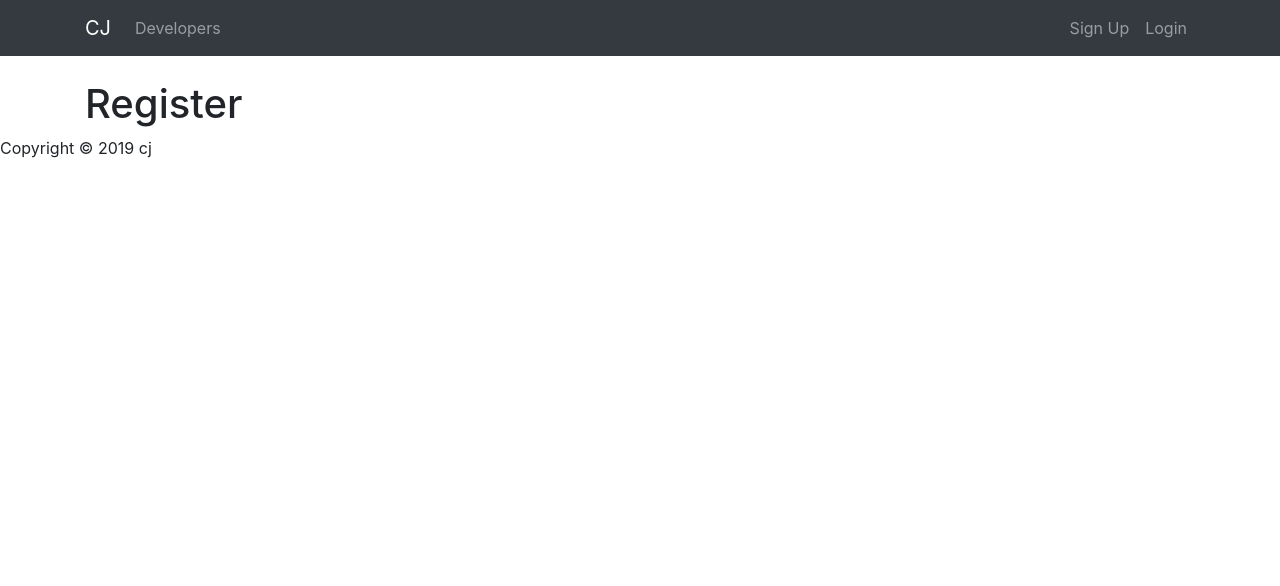
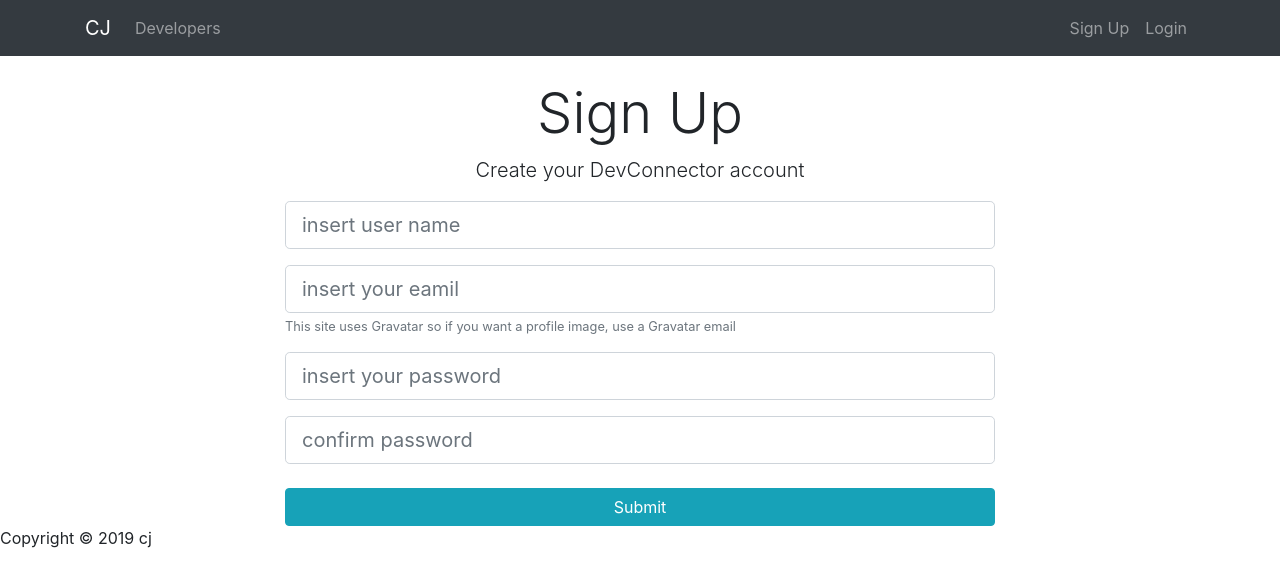
Before and after one commit to park-chang-jin/blog, a React (Create React App) app in the folder client/: page /register in a window 1280 px wide. Shown: the top 586 px of the page. Built offline with nearby package versions, Linux system fonts and the light colour scheme.

Commit message:
Register

```diff
--- a/client/src/Components/auth/Register.js
+++ b/client/src/Components/auth/Register.js
@@ -1,14 +1,106 @@
 import React, { Component } from 'react';
 
 class Register extends Component {
+
+    constructor() {
+        super();
+        this.state = {
+            name: '',
+            email: '',
+            password: '',
+            password2: '',
+            errors: {}
+        };
+
+        this.onChange = this.onChange.bind(this);
+        this.onSubmit = this.onSubmit.bind(this);
+
+    }
+
+    onChange(e) {
+        this.setState({ [e.target.name]: e.target.value });
+    }
+
+    onSubmit(e) {
+        e.preventDefault();
+
+        const newUser = {
+            name: this.state.name,
+            email: this.state.email,
+            password: this.state.password,
+            password2: this.state.password2
+        };
+
+        console.log(newUser);
+
+    }
+
+
+
     render() {
 
         return (
-            <div>
-                <h1>Register</h1>
+            <div className="register">
+                <div className="container">
+                    <div className="row">
+                        <div className="col-md-8 m-auto">
+                            <h1 className="display-4 text-center">Sign Up</h1>
+                            <p className="lead text-center">
+                                Create your DevConnector account
+                            </p>
+                            <form onSubmit={this.onSubmit}>
+                                <div className="form-group">
+                                    <input
+                                        type="text"
+                                        className="form-control form-control-lg"
+                                        placeholder="insert user name"
+                                        name="name"
+                                        value={this.state.name}
+                                        onChange={this.onChange}
+                                    />
+                                </div>
+                                <div className="form-group">
+                                    <input
+                                        type="email"
+                                        className="form-control form-control-lg"
+                                        placeholder="insert your eamil"
+                                        name="email"
+                                        value={this.state.email}
+                                        onChange={this.onChange}
+                                    />
+                                    <small className="form-text text-muted">
+                                        This site uses Gravatar so if you want a profile image, use
+                                        a Gravatar email
+                                    </small>
+                                </div>
+                                <div className="form-group">
+                                    <input
+                                        type="password"
+                                        className="form-control form-control-lg"
+                                        placeholder="insert your password"
+                                        name="password"
+                                        value={this.state.password}
+                                        onChange={this.onChange}
+                                    />
+                                </div>
+                                <div className="form-group">
+                                    <input
+                                        type="password"
+                                        className="form-control form-control-lg"
+                                        placeholder="confirm password"
+                                        name="password2"
+                                        value={this.state.password2}
+                                        onChange={this.onChange}
+                                    />
+                                </div>
+                                <input type="submit" className="btn btn-info btn-block mt-4" />
+                            </form>
+                        </div>
+
+                    </div>
+                </div>
             </div>
         );
-
     }
 }
 
```
